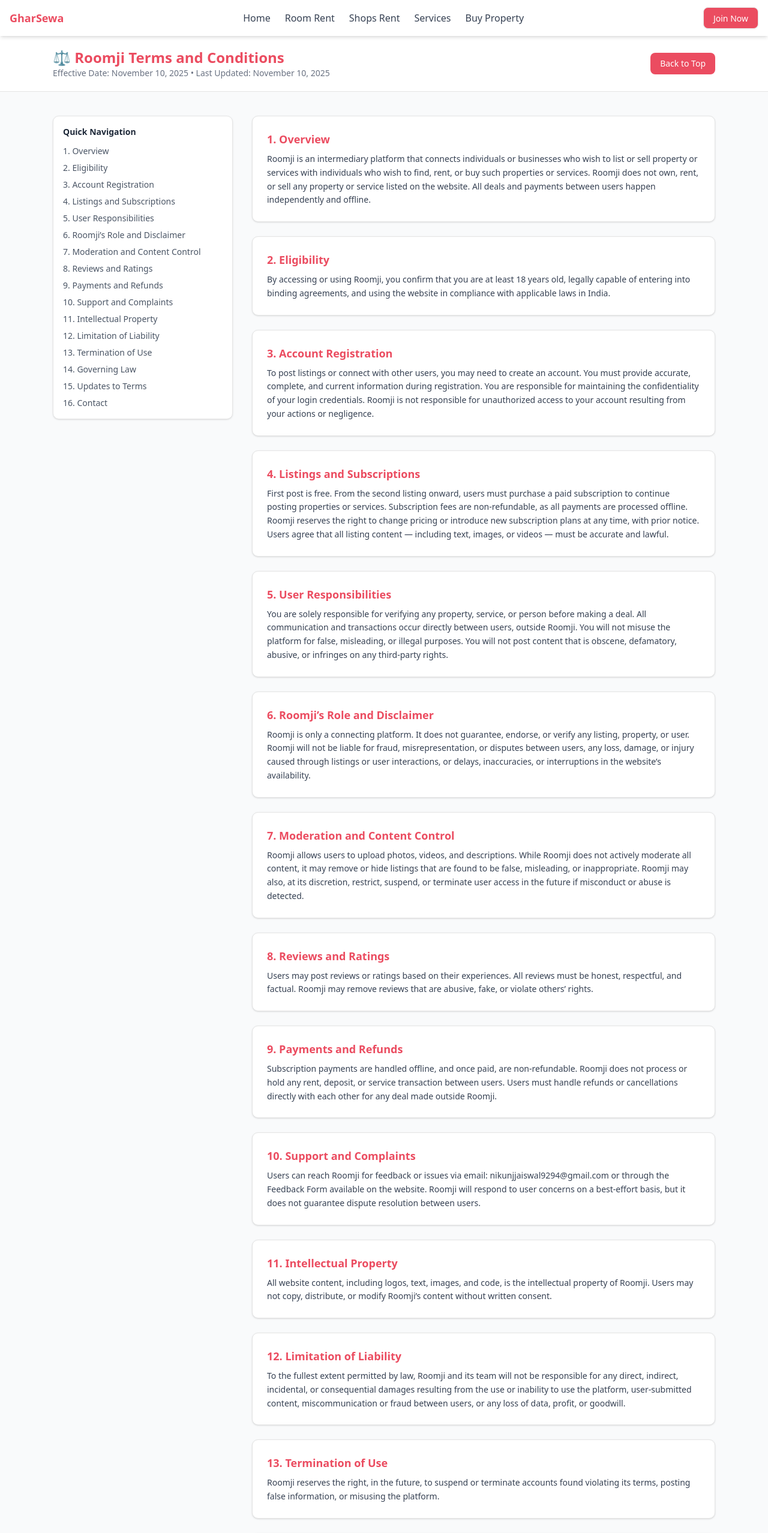
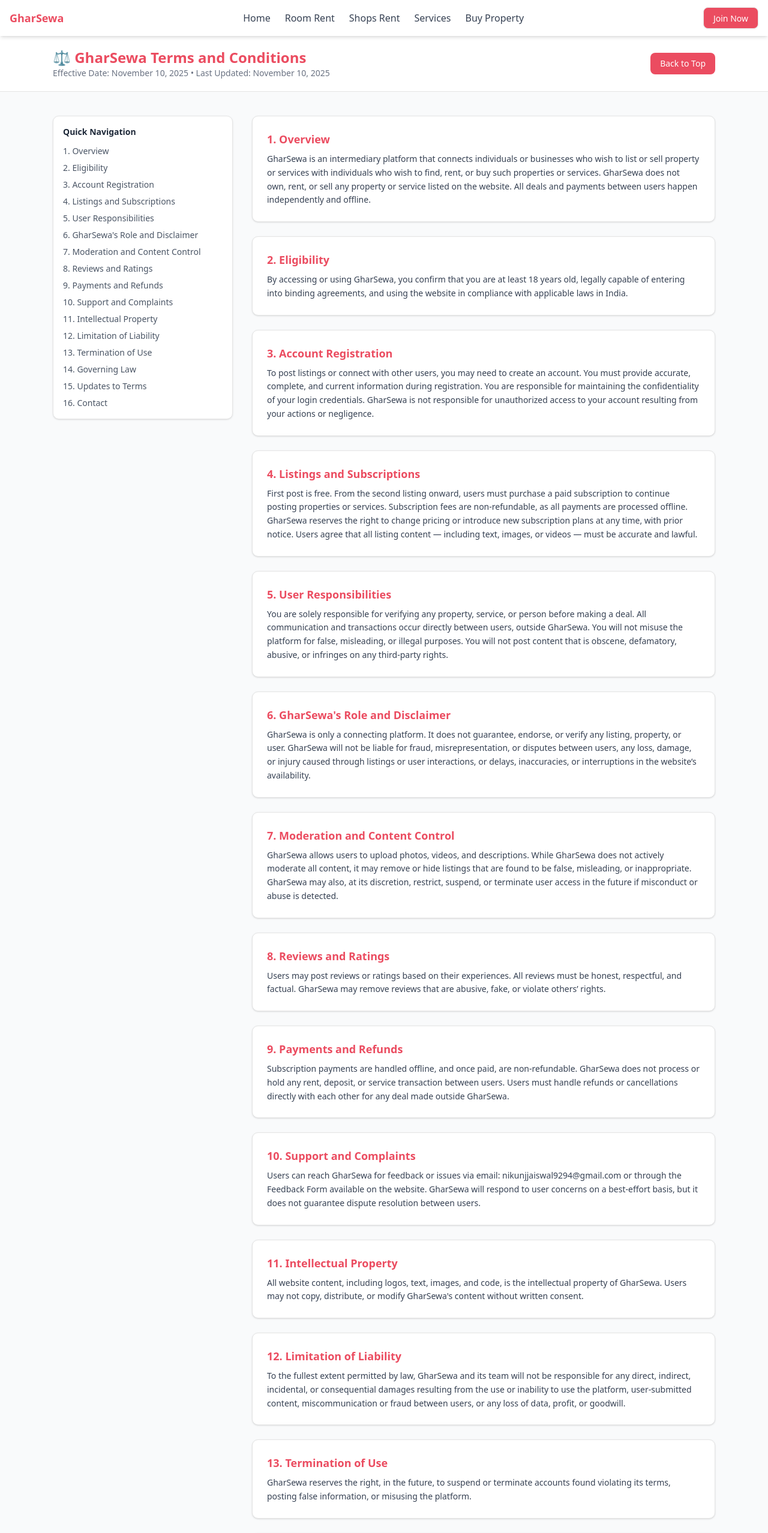
Before and after one commit to Dalakoti01/Roomji, a Next.js app: page /terms in a window 1280 px wide. Shown: the top 2556 px of the page at 60% size. Built offline with nearby package versions, Linux system fonts and the light colour scheme.

Commit message:
Roomji changed to GharSewa

```diff
--- a/src/app/layout.js
+++ b/src/app/layout.js
@@ -11,7 +11,7 @@
 });
 
 export const metadata = {
-  title: "Roomji",
+  title: "GharSewa",
   description: "Generated by NCH",
   icons: {
     icon: "/roomjiLogo.png",
--- a/src/components/shared/PrivacyPolicy.jsx
+++ b/src/components/shared/PrivacyPolicy.jsx
@@ -16,7 +16,7 @@
       {/* Content Container */}
       <div className="max-w-4xl mx-auto px-6 py-12 leading-relaxed">
         <p className="text-gray-700 mb-6">
-          This Privacy Notice for <span className="font-semibold">Roomji</span>{" "}
+          This Privacy Notice for <span className="font-semibold">GharSewa</span>{" "}
           ("we," "us," or "our") describes how and why we might access, collect,
           store, use, and/or share ("process") your personal information when
           you use our services ("Services").
@@ -27,7 +27,7 @@
         </h2>
         <p className="mb-6">
           By using our website or mobile application, you agree to this Privacy
-          Policy. Roomji provides rental and property-related solutions for
+          Policy. GharSewa provides rental and property-related solutions for
           rooms, PGs, hostels, apartments, shops, and living services such as
           tiffin, Wi-Fi, cleaning, water supply, and more — creating a complete
           living and property ecosystem.
@@ -77,14 +77,14 @@
             Google Maps Platform APIs to improve location accuracy and service
             relevance.
           </li>
-          <li>Service providers who help us operate Roomji efficiently.</li>
+          <li>Service providers who help us operate GharSewa efficiently.</li>
         </ul>
 
         <h2 className="text-2xl font-semibold text-[#eb4c60] mb-4">
           5. Third-Party Links and Websites
         </h2>
         <p className="mb-6">
-          Roomji may contain links to third-party websites or advertisements not
+          GharSewa may contain links to third-party websites or advertisements not
           controlled by us. We are not responsible for the safety, accuracy, or
           privacy practices of those third parties. Please review their privacy
           policies before sharing any data.
@@ -163,17 +163,17 @@
               href="mailto:Nikunjjaiswal9294@gmail.com"
               className="text-[#eb4c60]"
             >
-              Nikunjjaiswal9294@gmail.com
+              kapoorshikhar1563@gmail.com
             </a>
           </li>
           <li>
-            <strong>Address:</strong> Roomji, Chauri Chaura, Mundera Bazar,
-            Gorakhpur, Uttar Pradesh 273201, India
+            <strong>Address:</strong> Laxmi Nagar, New Delhi, India
+
           </li>
         </ul>
 
         <p className="mt-10 text-center text-sm text-gray-500">
-          © {new Date().getFullYear()} Roomji. All rights reserved.
+          © {new Date().getFullYear()} GharSewa. All rights reserved.
         </p>
       </div>
     </div>
--- a/src/components/shared/TermsAndCondition/TermsCondition.jsx
+++ b/src/components/shared/TermsAndCondition/TermsCondition.jsx
@@ -7,67 +7,67 @@
     {
       id: "overview",
       title: "1. Overview",
-      body: `Roomji is an intermediary platform that connects individuals or businesses who wish to list or sell property or services with individuals who wish to find, rent, or buy such properties or services. Roomji does not own, rent, or sell any property or service listed on the website. All deals and payments between users happen independently and offline.`,
+      body: `GharSewa is an intermediary platform that connects individuals or businesses who wish to list or sell property or services with individuals who wish to find, rent, or buy such properties or services. GharSewa does not own, rent, or sell any property or service listed on the website. All deals and payments between users happen independently and offline.`,
     },
     {
       id: "eligibility",
       title: "2. Eligibility",
-      body: `By accessing or using Roomji, you confirm that you are at least 18 years old, legally capable of entering into binding agreements, and using the website in compliance with applicable laws in India.`,
+      body: `By accessing or using GharSewa, you confirm that you are at least 18 years old, legally capable of entering into binding agreements, and using the website in compliance with applicable laws in India.`,
     },
     {
       id: "account",
       title: "3. Account Registration",
-      body: `To post listings or connect with other users, you may need to create an account. You must provide accurate, complete, and current information during registration. You are responsible for maintaining the confidentiality of your login credentials. Roomji is not responsible for unauthorized access to your account resulting from your actions or negligence.`,
+      body: `To post listings or connect with other users, you may need to create an account. You must provide accurate, complete, and current information during registration. You are responsible for maintaining the confidentiality of your login credentials. GharSewa is not responsible for unauthorized access to your account resulting from your actions or negligence.`,
     },
     {
       id: "listings",
       title: "4. Listings and Subscriptions",
-      body: `First post is free. From the second listing onward, users must purchase a paid subscription to continue posting properties or services. Subscription fees are non-refundable, as all payments are processed offline. Roomji reserves the right to change pricing or introduce new subscription plans at any time, with prior notice. Users agree that all listing content — including text, images, or videos — must be accurate and lawful.`,
+      body: `First post is free. From the second listing onward, users must purchase a paid subscription to continue posting properties or services. Subscription fees are non-refundable, as all payments are processed offline. GharSewa reserves the right to change pricing or introduce new subscription plans at any time, with prior notice. Users agree that all listing content — including text, images, or videos — must be accurate and lawful.`,
     },
     {
       id: "responsibilities",
       title: "5. User Responsibilities",
-      body: `You are solely responsible for verifying any property, service, or person before making a deal. All communication and transactions occur directly between users, outside Roomji. You will not misuse the platform for false, misleading, or illegal purposes. You will not post content that is obscene, defamatory, abusive, or infringes on any third-party rights.`,
+      body: `You are solely responsible for verifying any property, service, or person before making a deal. All communication and transactions occur directly between users, outside GharSewa. You will not misuse the platform for false, misleading, or illegal purposes. You will not post content that is obscene, defamatory, abusive, or infringes on any third-party rights.`,
     },
     {
       id: "disclaimer",
-      title: "6. Roomji’s Role and Disclaimer",
-      body: `Roomji is only a connecting platform. It does not guarantee, endorse, or verify any listing, property, or user. Roomji will not be liable for fraud, misrepresentation, or disputes between users, any loss, damage, or injury caused through listings or user interactions, or delays, inaccuracies, or interruptions in the website’s availability.`,
+      title: "6. GharSewa's Role and Disclaimer",
+      body: `GharSewa is only a connecting platform. It does not guarantee, endorse, or verify any listing, property, or user. GharSewa will not be liable for fraud, misrepresentation, or disputes between users, any loss, damage, or injury caused through listings or user interactions, or delays, inaccuracies, or interruptions in the website’s availability.`,
     },
     {
       id: "moderation",
       title: "7. Moderation and Content Control",
-      body: `Roomji allows users to upload photos, videos, and descriptions. While Roomji does not actively moderate all content, it may remove or hide listings that are found to be false, misleading, or inappropriate. Roomji may also, at its discretion, restrict, suspend, or terminate user access in the future if misconduct or abuse is detected.`,
+      body: `GharSewa allows users to upload photos, videos, and descriptions. While GharSewa does not actively moderate all content, it may remove or hide listings that are found to be false, misleading, or inappropriate. GharSewa may also, at its discretion, restrict, suspend, or terminate user access in the future if misconduct or abuse is detected.`,
     },
     {
       id: "reviews",
       title: "8. Reviews and Ratings",
-      body: `Users may post reviews or ratings based on their experiences. All reviews must be honest, respectful, and factual. Roomji may remove reviews that are abusive, fake, or violate others’ rights.`,
+      body: `Users may post reviews or ratings based on their experiences. All reviews must be honest, respectful, and factual. GharSewa may remove reviews that are abusive, fake, or violate others’ rights.`,
     },
     {
       id: "payments",
       title: "9. Payments and Refunds",
-      body: `Subscription payments are handled offline, and once paid, are non-refundable. Roomji does not process or hold any rent, deposit, or service transaction between users. Users must handle refunds or cancellations directly with each other for any deal made outside Roomji.`,
+      body: `Subscription payments are handled offline, and once paid, are non-refundable. GharSewa does not process or hold any rent, deposit, or service transaction between users. Users must handle refunds or cancellations directly with each other for any deal made outside GharSewa.`,
     },
     {
       id: "support",
       title: "10. Support and Complaints",
-      body: `Users can reach Roomji for feedback or issues via email: nikunjjaiswal9294@gmail.com or through the Feedback Form available on the website. Roomji will respond to user concerns on a best-effort basis, but it does not guarantee dispute resolution between users.`,
+      body: `Users can reach GharSewa for feedback or issues via email: nikunjjaiswal9294@gmail.com or through the Feedback Form available on the website. GharSewa will respond to user concerns on a best-effort basis, but it does not guarantee dispute resolution between users.`,
     },
     {
       id: "ip",
       title: "11. Intellectual Property",
-      body: `All website content, including logos, text, images, and code, is the intellectual property of Roomji. Users may not copy, distribute, or modify Roomji’s content without written consent.`,
+      body: `All website content, including logos, text, images, and code, is the intellectual property of GharSewa. Users may not copy, distribute, or modify GharSewa's content without written consent.`,
     },
     {
       id: "liability",
       title: "12. Limitation of Liability",
-      body: `To the fullest extent permitted by law, Roomji and its team will not be responsible for any direct, indirect, incidental, or consequential damages resulting from the use or inability to use the platform, user-submitted content, miscommunication or fraud between users, or any loss of data, profit, or goodwill.`,
+      body: `To the fullest extent permitted by law, GharSewa and its team will not be responsible for any direct, indirect, incidental, or consequential damages resulting from the use or inability to use the platform, user-submitted content, miscommunication or fraud between users, or any loss of data, profit, or goodwill.`,
     },
     {
       id: "termination",
       title: "13. Termination of Use",
-      body: `Roomji reserves the right, in the future, to suspend or terminate accounts found violating its terms, posting false information, or misusing the platform.`,
+      body: `GharSewa reserves the right, in the future, to suspend or terminate accounts found violating its terms, posting false information, or misusing the platform.`,
     },
     {
       id: "law",
@@ -77,7 +77,7 @@
     {
       id: "updates",
       title: "15. Updates to Terms",
-      body: `Roomji may update these Terms periodically. Continued use of the platform after changes means you accept the revised Terms.`,
+      body: `GharSewa may update these Terms periodically. Continued use of the platform after changes means you accept the revised Terms.`,
     },
     {
       id: "contact",
@@ -91,7 +91,7 @@
       <header className="bg-white border-b sticky top-15 z-30">
         <div className="max-w-6xl mx-auto px-6 py-5 flex items-center justify-between">
           <div>
-            <h1 className="text-2xl font-bold text-[#eb4c60]">⚖ Roomji Terms and Conditions</h1>
+            <h1 className="text-2xl font-bold text-[#eb4c60]">⚖ GharSewa Terms and Conditions</h1>
             <p className="text-sm text-gray-500">Effective Date: November 10, 2025 • Last Updated: November 10, 2025</p>
           </div>
           <button
@@ -140,9 +140,9 @@
       </main>
 
       <footer className="text-center py-6 border-t mt-10 text-sm text-gray-500">
-        <p>© {new Date().getFullYear()} Roomji. All Rights Reserved.</p>
+        <p>© {new Date().getFullYear()} GharSewa. All Rights Reserved.</p>
         <p>
-          Contact us at <a href="mailto:nikunjjaiswal9294@gmail.com" className="text-[#eb4c60]">nikunjjaiswal9294@gmail.com</a>
+          Contact us at <a href="mailto:kapoorshikhar1563@gmail.com" className="text-[#eb4c60]">nikunjjaiswal9294@gmail.com</a>
         </p>
       </footer>
     </div>
```
